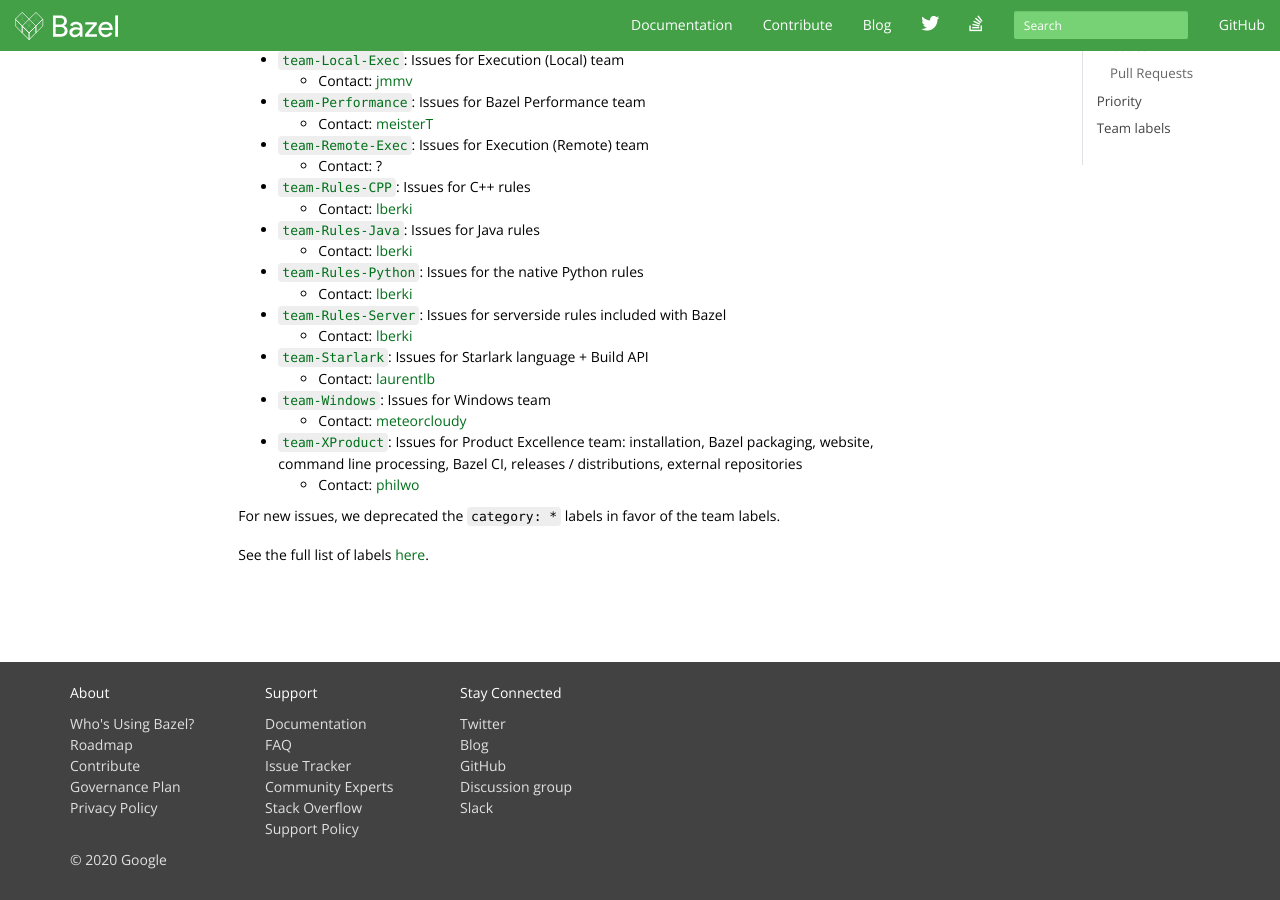
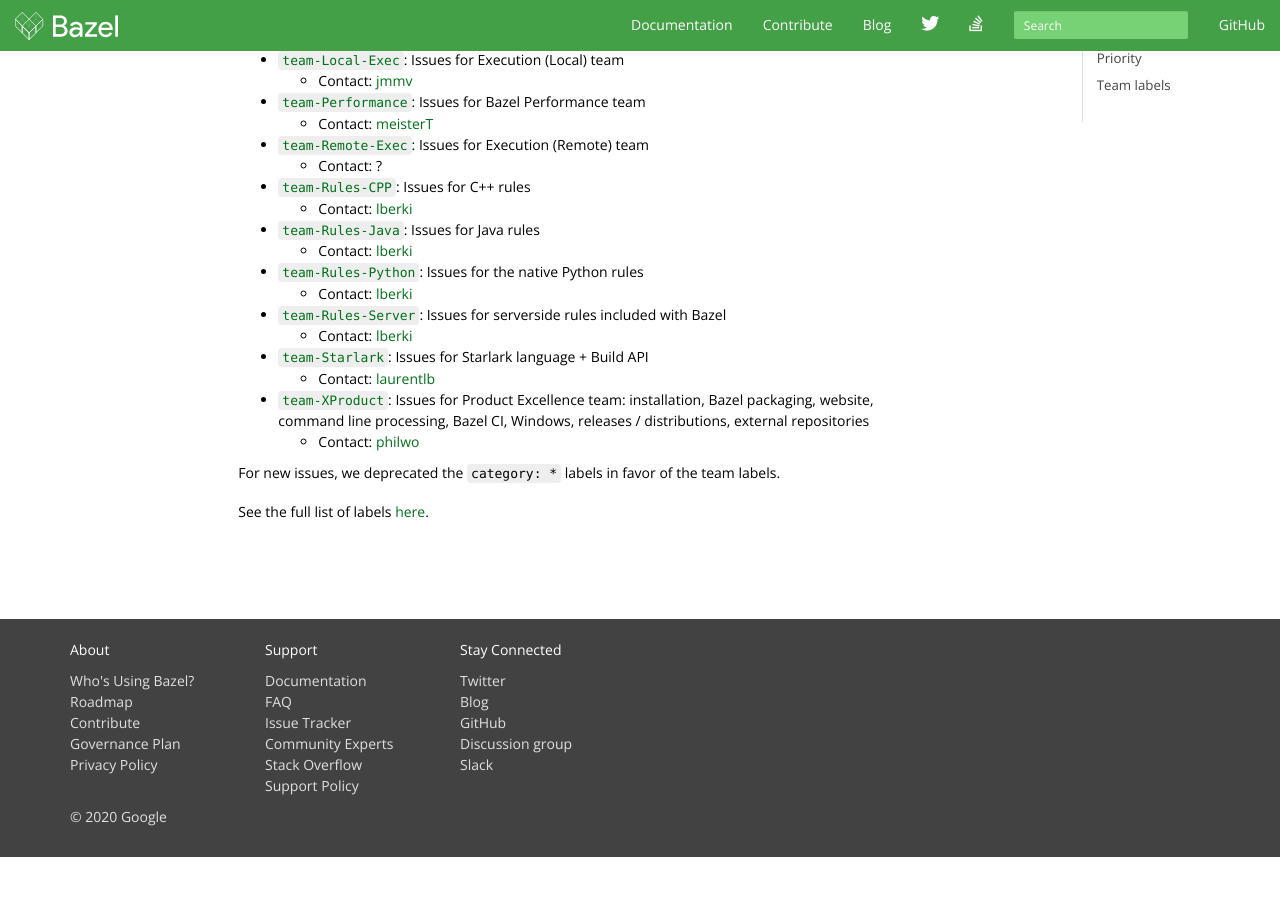
Before and after one commit to bazelbuild/bazel-website, a Jekyll site: the page built from maintaining/maintainers-guide.md, in a window 1280 px wide and 900 px high, scrolled down 3974 px. Built offline with Jekyll 4.4.1, drawn with Linux system fonts in a browser that asks for light colours; nearby versions of some CDN libraries; library files that are not in the unit come from our copies; comment, search, counter and statistics services are not loaded; the table of contents is made by our own code; after the commit the page ends 4831 px from its top, so only the background shows below that.

Commit message:
Also merge team-Windows into team-XProduct

```diff
--- a/maintaining/maintainers-guide.md
+++ b/maintaining/maintainers-guide.md
@@ -229,9 +229,7 @@
     * Contact: [lberki](https://github.com/lberki)
 *   [`team-Starlark`](https://github.com/bazelbuild/bazel/labels/team-Starlark): Issues for Starlark language + Build API
     * Contact: [laurentlb](https://github.com/laurentlb)
-*   [`team-Windows`](https://github.com/bazelbuild/bazel/labels/team-Windows): Issues for Windows team
-    * Contact: [meteorcloudy](https://github.com/meteorcloudy)
-*   [`team-XProduct`](https://github.com/bazelbuild/bazel/labels/team-XProduct): Issues for Product Excellence team: installation, Bazel packaging, website, command line processing, Bazel CI, releases / distributions, external repositories
+*   [`team-XProduct`](https://github.com/bazelbuild/bazel/labels/team-XProduct): Issues for Product Excellence team: installation, Bazel packaging, website, command line processing, Bazel CI, Windows, releases / distributions, external repositories
     * Contact: [philwo](https://github.com/philwo)
 
 For new issues, we deprecated the `category: *` labels in favor of the team labels.
```
